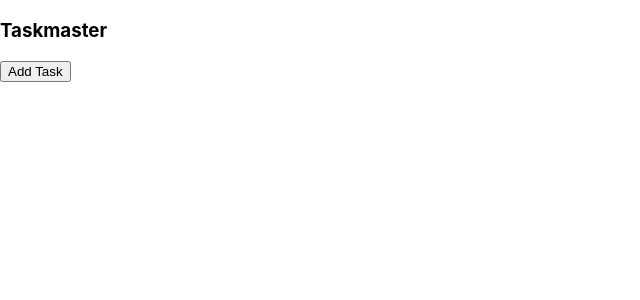
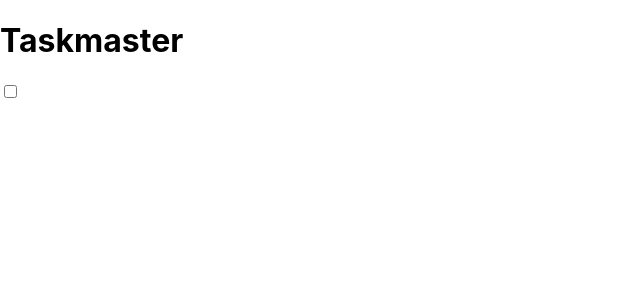
Before and after one commit to Salome254-hub/Taskmaster, a React (Create React App) app: page / in a window 1280 px wide. Shown: the top 300 px of the page, without its empty margins (0-640 px from the left). Built offline with nearby package versions, Linux system fonts and the light colour scheme.

Commit message:
Modified my Navbar component

```diff
--- a/src/components/Navbar.js
+++ b/src/components/Navbar.js
@@ -1,29 +1,20 @@
+import React from "react";
 
-import React,{useState} from 'react'
-import createTask from '../models/createTask'
-
-
-const Todolist = () => {
- const [modal,setModal]=useState(false);
- const toggle=() =>{setModal(!modal);}
+function Taskmaster({ isDarkMode, onToggleDarkMode }) {
   return (
-    <>
-    <div className="header text-center">
-    <h3>Taskmaster</h3>
-    <button className="btn btn-primary">Add Task</button>
-
-    </div>
-
-
-    <div className='task-container'>
-
-
-    </div>
-
-    <createTask toggle={toggle} modal={modal}/>
-
-    </>
-  )
+    <header>
+      <h1>Taskmaster</h1>
+      <div className="toggle-switch">
+        <input
+          type="checkbox"
+          id="toggle-dark-mode"
+          checked={isDarkMode}
+          onChange={(e) => onToggleDarkMode(e.target.checked)}
+        />
+        <label htmlFor="toggle-dark-mode"></label>
+      </div>
+    </header>
+  );
 }
 
-export default Todolist
+export default Taskmaster;
```
